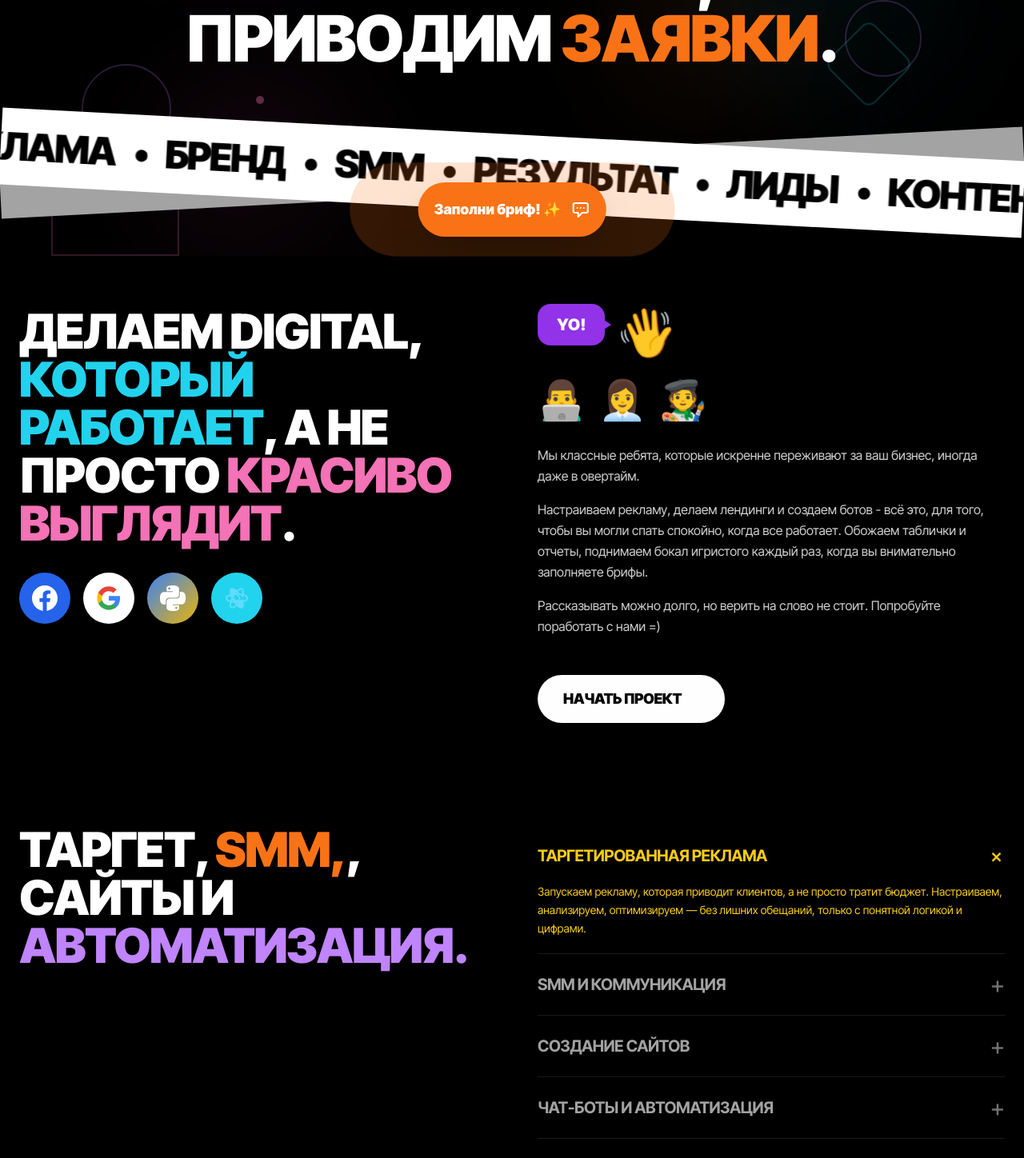
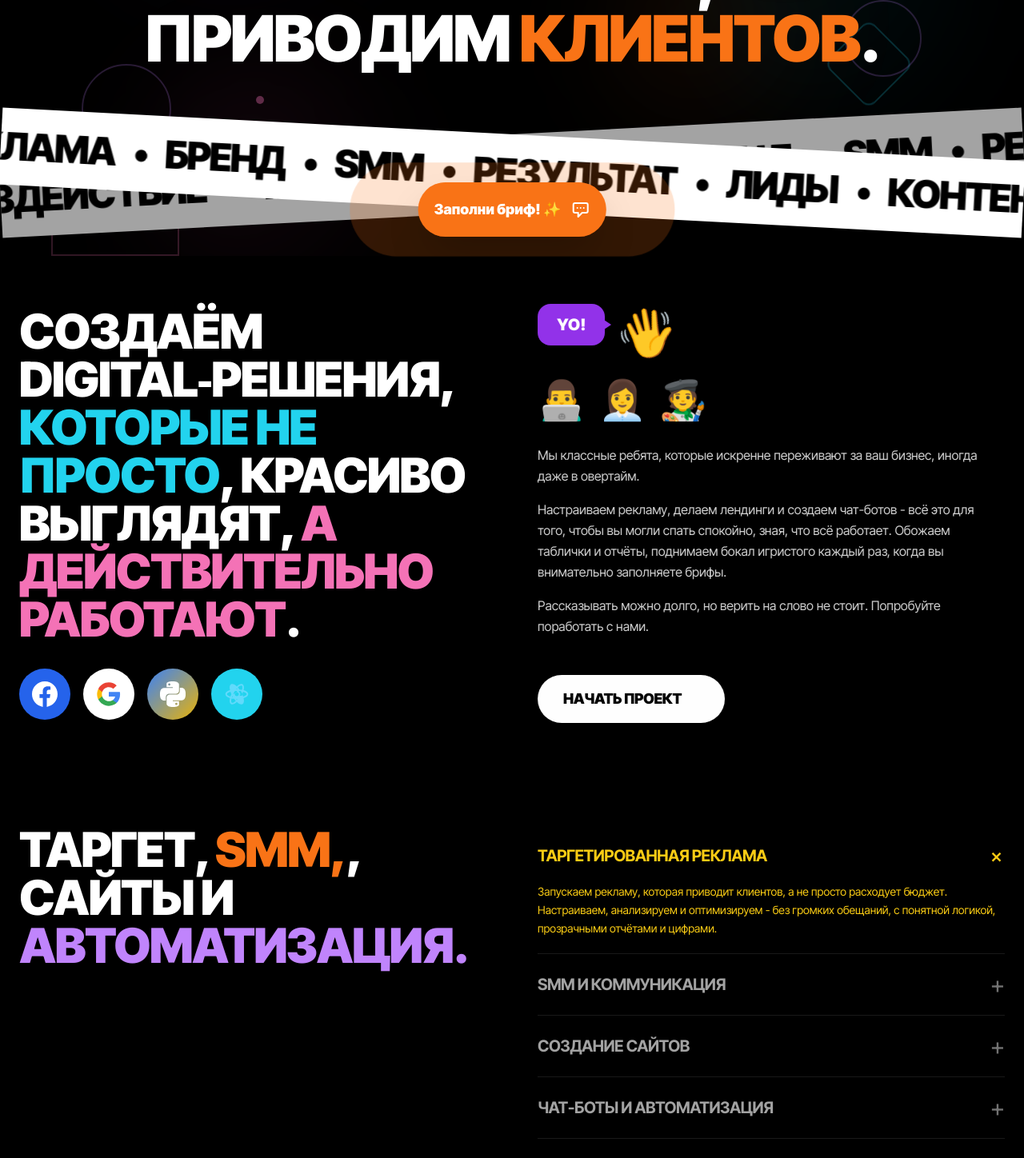
Before and after one commit to kaTrek0406/claro, a React (Vite) app: page / in a window 1280 px wide. Shown: the part 480-1928 px from the top of the page at 80% size. Built offline with nearby package versions, Linux system fonts and the light colour scheme.

Commit message:
Build update

```diff
--- a/src/components/Marquee.jsx
+++ b/src/components/Marquee.jsx
@@ -8,12 +8,29 @@ export default function Marquee({ text }) {
   return (
     <div className="relative py-8 sm:py-12 overflow-visible">
       {/* Серая полоска на заднем фоне */}
-      <div className="absolute top-1/2 left-1/2 -translate-x-1/2 -translate-y-1/2 w-screen overflow-visible -rotate-6 sm:-rotate-3 bg-neutral-400">
-        <div className="py-4 sm:py-6"></div>
+      <div className="absolute top-1/2 left-1/2 -translate-x-1/2 -translate-y-1/2 w-[150vw] sm:w-screen overflow-visible -rotate-6 sm:-rotate-3 bg-neutral-400">
+        <div className="py-4 sm:py-6 whitespace-nowrap overflow-hidden">
+          <div
+            className="inline-block animate-[marquee-reverse_15s_linear_infinite] pr-8 sm:pr-16 text-xl sm:text-3xl md:text-5xl font-black text-black tracking-tighter uppercase"
+          >
+            {[...Array(3)].map((_, idx) => (
+              <span key={idx} className="inline-flex">
+                {words.map((word, i) => (
+                  <span key={`${idx}-${i}`} className="inline-flex items-center">
+                    <span className="inline-block px-2 sm:px-3">
+                      {word}
+                    </span>
+                    <span className="inline-block px-2 sm:px-3">•</span>
+                  </span>
+                ))}
+              </span>
+            ))}
+          </div>
+        </div>
       </div>
 
       {/* Основная белая полоска */}
-      <div className="absolute top-1/2 left-1/2 -translate-x-1/2 -translate-y-1/2 w-screen overflow-visible rotate-6 sm:rotate-3 bg-white">
+      <div className="absolute top-1/2 left-1/2 -translate-x-1/2 -translate-y-1/2 w-[150vw] sm:w-screen overflow-visible rotate-6 sm:rotate-3 bg-white">
         <div className="py-4 sm:py-6 whitespace-nowrap overflow-hidden">
           <div
             className="inline-block animate-[marquee_15s_linear_infinite] pr-8 sm:pr-16 text-xl sm:text-3xl md:text-5xl font-black text-black tracking-tighter uppercase"
--- a/src/locales/ru.json
+++ b/src/locales/ru.json
@@ -3,7 +3,7 @@
   "hero": {
     "title": "Там, где другие тестят, мы уже приносим заявки.",
     "altTitle": "Мы дружим с алгоритмами Meta, Google и здравым смыслом.",
-    "marquee": "таргет • реклама • бренд • SMM • результат • лиды • контент • клики • внимание • диджитал • конверсия • боты • продажи • воздействие",
+    "marquee": "таргет • реклама • бренд • SMM • результат • лиды • контент • клики • внимание • Digital • конверсия • чат-боты • продажи • воздействие",
     "mainTitle": {
       "line1": "Работаем с",
       "data": "данными",
@@ -12,21 +12,21 @@
       "line3": "Фокусируемся на",
       "result": "результате",
       "line4": "Приводим",
-      "leads": "заявки"
+      "leads": "клиентов"
     }
   },
   "about": {
     "title": "О нас",
     "mainTitle": {
-      "part1": "Делаем digital,",
-      "part2": "который работает",
-      "part3": "а не просто",
-      "part4": "красиво выглядит"
+      "part1": "Создаём digital‑решения,",
+      "part2": "которые не просто",
+      "part3": "красиво выглядят,",
+      "part4": "а действительно работают"
     },
     "greeting": "YO!",
     "text1": "Мы классные ребята, которые искренне переживают за ваш бизнес, иногда даже в овертайм.",
-    "text2": "Настраиваем рекламу, делаем лендинги и создаем ботов - всё это, для того, чтобы вы могли спать спокойно, когда все работает. Обожаем таблички и отчеты, поднимаем бокал игристого каждый раз, когда вы внимательно заполняете брифы.",
-    "text3": "Рассказывать можно долго, но верить на слово не стоит. Попробуйте поработать с нами =)",
+    "text2": "Настраиваем рекламу, делаем лендинги и создаем чат-ботов - всё это для того, чтобы вы могли спать спокойно, зная, что всё работает. Обожаем таблички и отчёты, поднимаем бокал игристого каждый раз, когда вы внимательно заполняете брифы.",
+    "text3": "Рассказывать можно долго, но верить на слово не стоит. Попробуйте поработать с нами.",
     "cta": "Начать проект"
   },
   "services": {
@@ -39,11 +39,11 @@
     },
     "center": "В сердце каждой идеи — результат.\nDigital, который приносит клиентов,\nа не просто охваты.",
     "items": [
-      { "title": "Таргетированная реклама", "text": "Запускаем рекламу, которая приводит клиентов, а не просто тратит бюджет. Настраиваем, анализируем, оптимизируем — без лишних обещаний, только с понятной логикой и цифрами." },
-      { "title": "SMM и коммуникация", "text": "Выстраиваем присутствие бренда в соцсетях так, чтобы оно работало на доверие и узнаваемость. Контент — не ради лайков, а ради связи с вашей аудиторией." },
-      { "title": "Создание сайтов", "text": "Делаем сайты, где всё просто: удобная структура, чистый дизайн и понятная цель — привести пользователя к действию." },
-      { "title": "Чат-боты и автоматизация", "text": "Не знаете, что именно стоит автоматизировать? Расскажите, как вы работаете — возможно, мы найдём простое решение, которое сэкономит время и ресурсы." },
-      { "title": "Нейросети и новые инструменты", "text": "Иногда сложно понять, где технологии реально помогают, а где — просто модное слово. Мы разбираемся в ваших задачах и подсказываем, что действительно стоит внедрить." }
+      { "title": "Таргетированная реклама", "text": "Запускаем рекламу, которая приводит клиентов, а не просто расходует бюджет. Настраиваем, анализируем и оптимизируем - без громких обещаний, с понятной логикой, прозрачными отчётами и цифрами." },
+      { "title": "SMM и коммуникация", "text": "Выстраиваем присутствие бренда в соцсетях так, чтобы оно работало на доверие и узнаваемость. Контент - не ради лайков, а ради связи с вашей аудиторией, хотя можно и лайки, если они есть в KPI. 🙂" },
+      { "title": "Создание сайтов", "text": "Делаем сайты, где всё просто: удобная структура, чистый дизайн и понятная цель - привести пользователя к действию." },
+      { "title": "Чат-боты и автоматизация", "text": "Не знаете, что именно стоит автоматизировать? Расскажите, как вы работаете - возможно, мы найдём простое решение, которое сэкономит время, деньги и снизит нагрузку на вашу команду." },
+      { "title": "Нейросети и новые инструменты", "text": "Иногда сложно понять, где технологии реально помогают, а где - это просто модное слово. Мы дотошно разберемся в ваших задачах и подскажем, что действительно стоит внедрить - с понятной пользой и прогнозируемым эффектом." }
     ]
   },
   "parallax": {
@@ -66,7 +66,7 @@
       "title1": "Давайте создадим",
       "title2": "что-то крутое!",
       "button": "Связаться с нами",
-      "description": "Мы всегда открыты для новых возможностей, сотрудничества и связей. Если у вас есть проект, которым вы хотели бы поделиться, хотите обсудить работу или просто поздороваться — свяжитесь с нами!"
+      "description": "Мы всегда открыты для новых возможностей и сотрудничества. Если у вас есть проект, которым вы хотели бы поделиться, хотите обсудить работу или просто поздороваться - свяжитесь с нами!"
     }
   },
   "portfolio": {
@@ -78,7 +78,7 @@
     "title": "Контакты",
     "phone": "+373 79 950 191",
     "instagram": "Claro_md",
-    "address": "Valea Trandafirilor 6/2, Кишинев, Молдова",
+    "address": "Valea Trandafirilor, 20, Кишинев, Молдова",
     "newsletter": {
       "title": "Получи консультацию",
       "description": "Получайте инсайты, кейсы и советы по digital-маркетингу.",
```
Also changed, not shown: src/components/Footer.jsx (+42 -3 lines).
